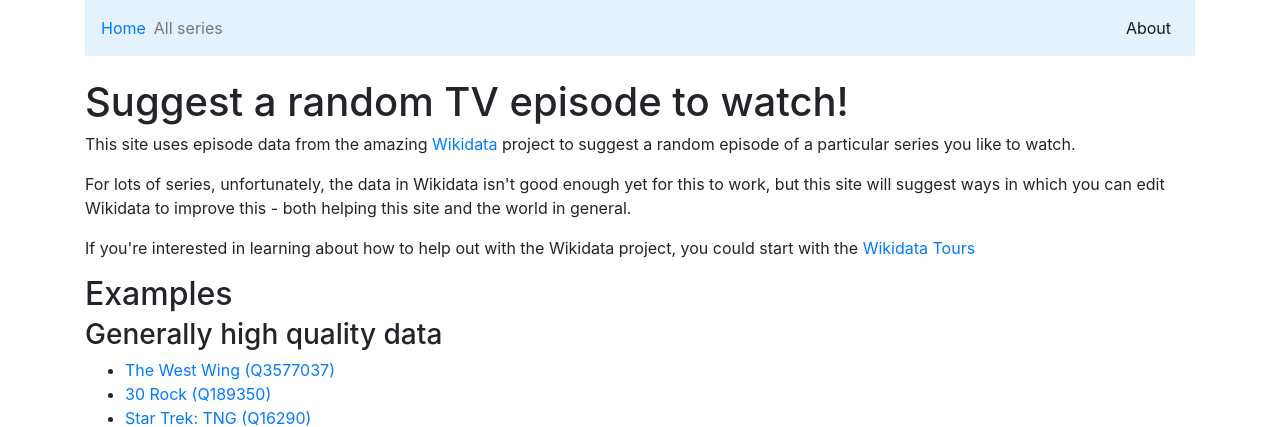
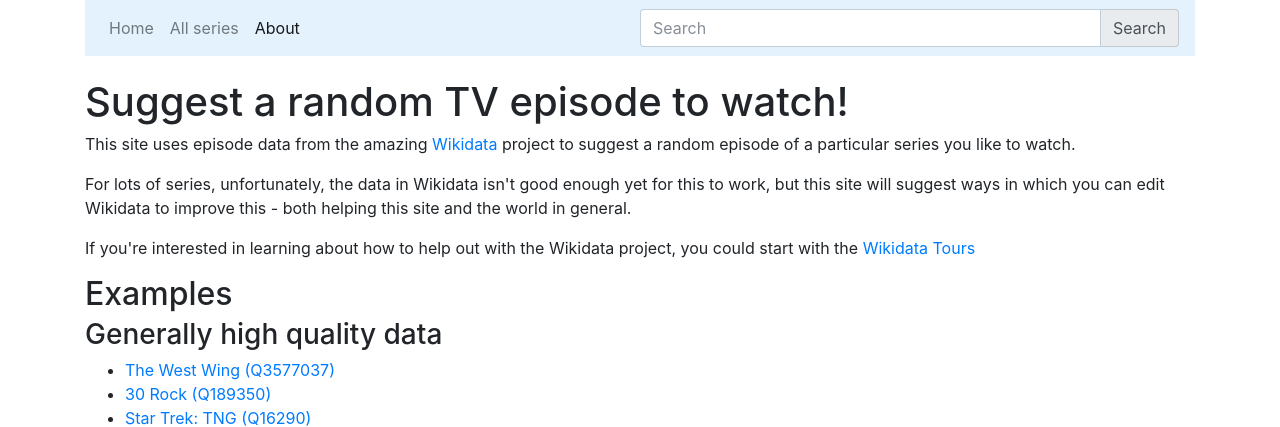
Before and after one commit to mhl/wikidata-tv, a Flask app: page / in a window 1280 px wide. Shown: the top 427 px of the page. Run offline with Flask 2, Linux system fonts and the light colour scheme; some libraries are stand-ins or nearby versions.

Commit message:
Add a search box for finding programmes

```diff
--- a/app.py
+++ b/app.py
@@ -161,6 +161,30 @@ def about():
     )
 
 
+@app.route('/search', methods=['POST'])
+def search():
+    if 'q' not in request.form:
+        raise Exception("Missing the search parameter")
+    query_service = WikidataQueryService()
+    escaped_query = re.sub(r'\\', r'\\\\', re.escape(request.form['q']))
+    results = query_service.run_query(
+        queries.NAME_SUBSTRING_SEARCH.format(re_quoted_substring=escaped_query),
+        'Find TV series matching a substring'
+    )
+    items_with_labels = [
+        (id_from_item_url(r['series']['value']), r['nameWithoutLang']['value'])
+        for r in results['results']['bindings']
+    ]
+    return render_template(
+        'search-results.html',
+        query=request.form['q'],
+        google_analytics_property_id=GOOGLE_ANALYTICS_PROPERTY_ID,
+        items_with_labels=items_with_labels,
+        queries_used=query_service.queries,
+        title='Search results',
+    )
+
+
 def slow_get_all_series():
     sparql = SPARQLWrapper('https://query.wikidata.org/sparql')
     sparql.setReturnFormat(JSON)
--- a/queries.py
+++ b/queries.py
@@ -119,3 +119,13 @@ ALL_TV_SERIES = '''SELECT DISTINCT ?series ?seriesLabel WHERE {
   SERVICE wikibase:label { bd:serviceParam wikibase:language "en" } }
   # ORDER BY ?seriesLabel
 '''
+
+NAME_SUBSTRING_SEARCH = '''
+SELECT DISTINCT ?series ?nameWithoutLang (group_concat(?lang;separator=",") as ?langs) WHERE {{
+  ?series wdt:P31/wdt:P279* wd:Q5398426 .
+  ?series rdfs:label ?name .
+  FILTER regex(?name, "{re_quoted_substring}", "i") .
+  BIND(LANG(?name) AS ?lang)
+  BIND(STR(?name) AS ?nameWithoutLang)
+}} GROUP BY ?series ?nameWithoutLang ORDER BY ?nameWithoutLang
+'''
--- a/templates/layout.html
+++ b/templates/layout.html
@@ -27,24 +27,28 @@
   <body>
     <div class="container">
       <nav class="navbar navbar-expand-lg navbar-light mb-4" style="background-color: #e3f2fd;">
-        <a class="nav-brand" href="{{ url_for('homepage') }}">Home</a>
-        <button class="navbar-toggler" type="button" data-toggle="collapse" data-target="#navbarSupportedContent" aria-controls="navbarSupportedContent" aria-expanded="false" aria-label="Toggle navigation">
-          <span class="navbar-toggler-icon"></span>
-        </button>
         <div class="collapse navbar-collapse" id="navbarSupportedContent">
           <ul class="navbar-nav mr-auto">
             <li class="nav-item">
+               <a class="nav-link" href="{{ url_for('homepage') }}">Home</a>
             </li>
             <li class="nav-item">
                <a class="nav-link" href="{{ url_for('all_series') }}">All series</a>
-            </liv>
+            </li>
+            <li class="nav-item active">
+               <a class="nav-link" href="{{ url_for('about') }}">About</a>
+            </li>
           </ul>
           <ul class="navbar-nav">
-            <li class="nav-item active">
-               <a class="nav-link" href="{{ url_for('about') }}">About</a>
-            </liv>
           </ul>
         </div>
+        <button class="navbar-toggler mb-2" type="button" data-toggle="collapse" data-target="#navbarSupportedContent" aria-controls="navbarSupportedContent" aria-expanded="false" aria-label="Toggle navigation">
+          <span class="navbar-toggler-icon"></span>
+        </button>
+        <form class="input-group float-right" action="{{ url_for('search') }}" method="post">
+          <input class="form-control" name="q" type="text" placeholder="Search">
+          <button class="input-group-addon my-2 my-sm-0" type="submit">Search</button>
+        </form>
       </nav>
       {% block body %}{% endblock %}
     </div>
```
Also changed, not shown: templates/search-results.html (added, +21 -0 lines).
